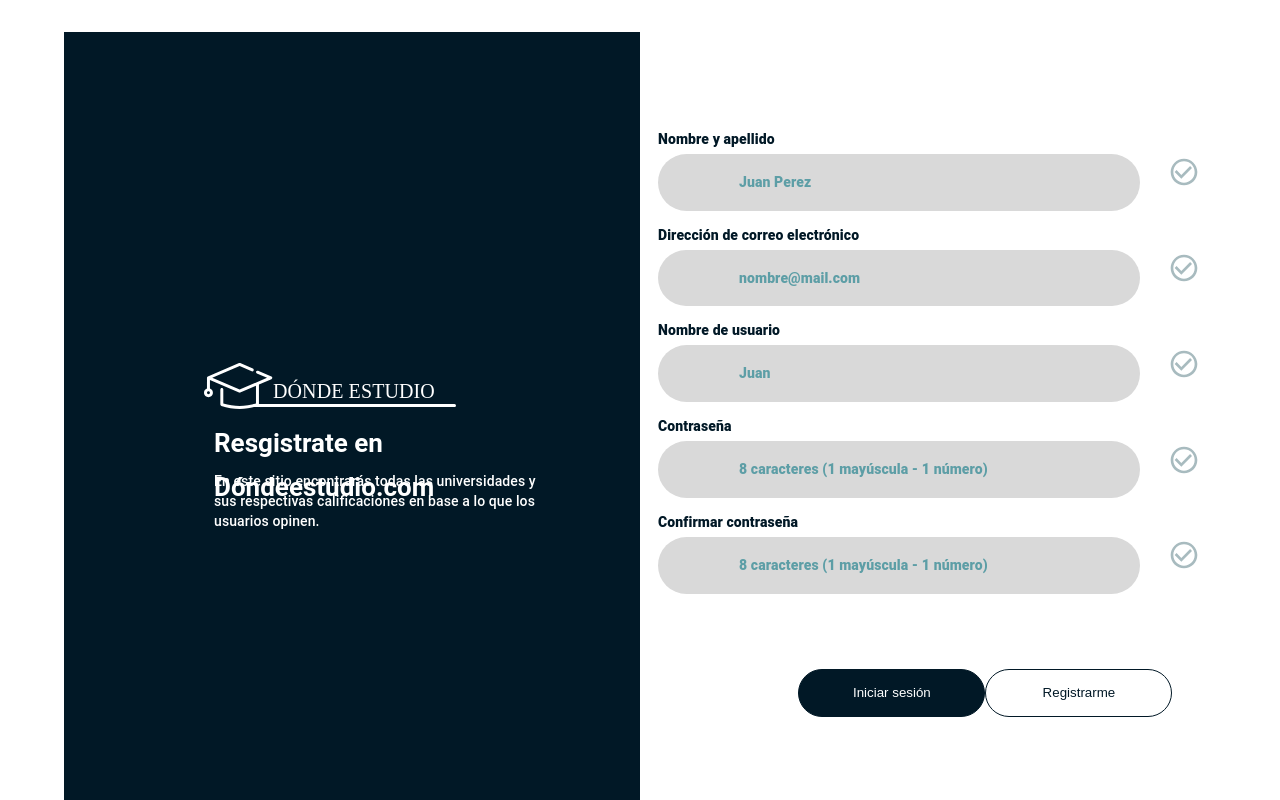
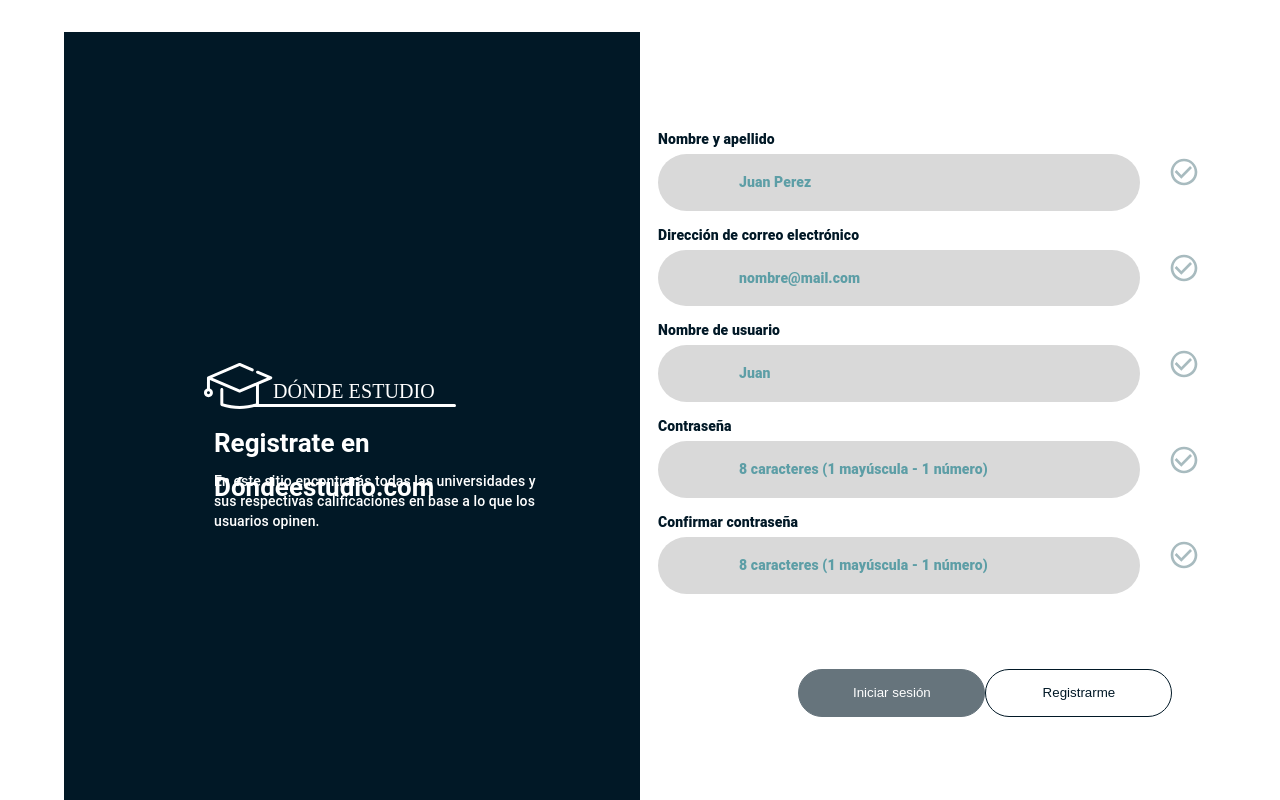
Before and after one commit to CRISSFMB/study-app, a React (Vite) app: page /register in a window 1280 px wide. In both pictures the pointer is over the button "Iniciar sesión". Shown: the part 115-915 px from the top of the page. Built offline with nearby package versions, Linux system fonts and the light colour scheme; a web font is replaced by a local one.

Commit message:
Button hover´s

```diff
--- a/src/home/pages/auth/Register.jsx
+++ b/src/home/pages/auth/Register.jsx
@@ -5,7 +5,7 @@ import FormRegister from './components/FormRegister';
 export default function Register() {
     return (
         <div className='container'>
-            <ContainerAuth name="Resgistrate">
+            <ContainerAuth name="Registrate">
                <FormRegister />
             </ ContainerAuth >
         </div>
--- a/src/home/pages/auth/components/Button.css
+++ b/src/home/pages/auth/components/Button.css
@@ -1,3 +1,5 @@
+
+
 .button-auth {
     display: flex;
     flex-direction: column;
@@ -14,3 +16,8 @@
     flex-grow: 0;
     cursor:pointer
 }
+
+.button-auth:hover {
+    opacity: 0.6 !important;
+
+}
--- a/src/home/pages/auth/components/Button.jsx
+++ b/src/home/pages/auth/components/Button.jsx
@@ -5,12 +5,12 @@ import "./Button.css";
 export default function Button({background, color, children}) {
     const styleB ={
         backgroundColor: background,
-        color: color
+        color: color,
 
     }
   return (
 
-    <button className='button-auth' style={styleB} type="submit">{children}</button>
+    <button className='button-auth' style={styleB}  type="submit">{children}</button>
 
   )
 }
--- a/src/home/pages/auth/components/ButtonSocial.jsx
+++ b/src/home/pages/auth/components/ButtonSocial.jsx
@@ -2,6 +2,6 @@ import React from 'react'
 
 export default function ButtonSocial({children}) {
   return (
-    <button onClick={()=>console.log("Red-Social")} className='style-button'> {children}</button>
+    <button  className='style-button style-input-social'> {children}</button>
   )
 }
--- a/src/home/pages/auth/components/Input.css
+++ b/src/home/pages/auth/components/Input.css
@@ -45,3 +45,7 @@
     color: #5D9EA6;
     text-align: start;
 }
+
+.style-input-social:hover {
+    opacity: 0.8    !important;
+}
```
